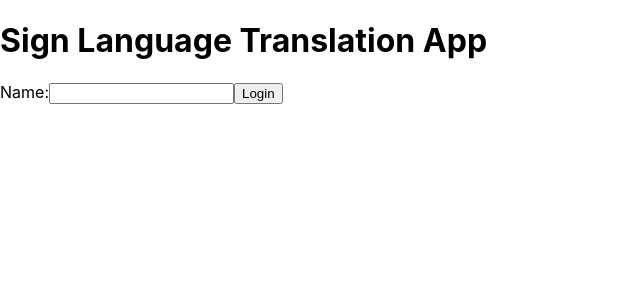
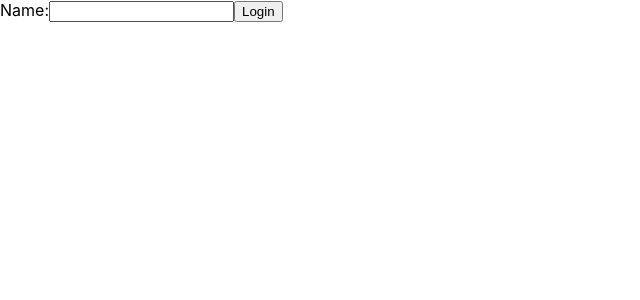
Before and after one commit to ChrisGiannikis/lost-in-translation, a React (Create React App) app: page / in a window 1280 px wide. Shown: the top 300 px of the page, without its empty margins (0-640 px from the left). Built offline with nearby package versions, Linux system fonts and the light colour scheme.

Commit message:
Routing created

```diff
--- a/package.json
+++ b/package.json
@@ -9,6 +9,7 @@
     "@testing-library/user-event": "^13.5.0",
     "react": "^18.2.0",
     "react-dom": "^18.2.0",
+    "react-router-dom": "^6.8.1",
     "react-scripts": "5.0.1",
     "web-vitals": "^2.1.4"
   },
--- a/src/App.js
+++ b/src/App.js
@@ -2,8 +2,10 @@ import { useState } from "react";
 import LoginPage from "./components/Login";
 import TranslationPage from "./components/Translation";
 import ProfilePage from "./components/Profile";
+import {BrowserRouter, Routes, Route, Router } from "react-router-dom";
 
 function App() {
+
   const [loggedIn, setLoggedIn] = useState(false);
 
   const handleLogin = (username) => {
@@ -31,8 +33,14 @@ function App() {
   };
 
   return (
-    <div>
-      <h1>Sign Language Translation App</h1>
+    <BrowserRouter>
+      <div className="App">
+        <Routes>
+          <Route path="/" element={<LoginPage onLogin={handleLogin} />} />
+          <Route path="/translation" element={<TranslationPage onLogout={handleLogout} />} />
+          <Route path="/profile" element={<ProfilePage onLogout={handleLogout} />} />
+        </Routes>
+        {/* <h1>Sign Language Translation App</h1>
         {loggedIn ? (
           <>
             <TranslationPage onLogout={handleLogout} />
@@ -40,8 +48,9 @@ function App() {
           </>
         ) : (
           <LoginPage onLogin={handleLogin} />
-      )}
+        )} */}
       </div>
+    </BrowserRouter>
   );
 }
 
```
Also changed, not shown: 2 other files (tests, documents, lock files or other folders). Lines whose indentation alone changed are shown as unchanged.
